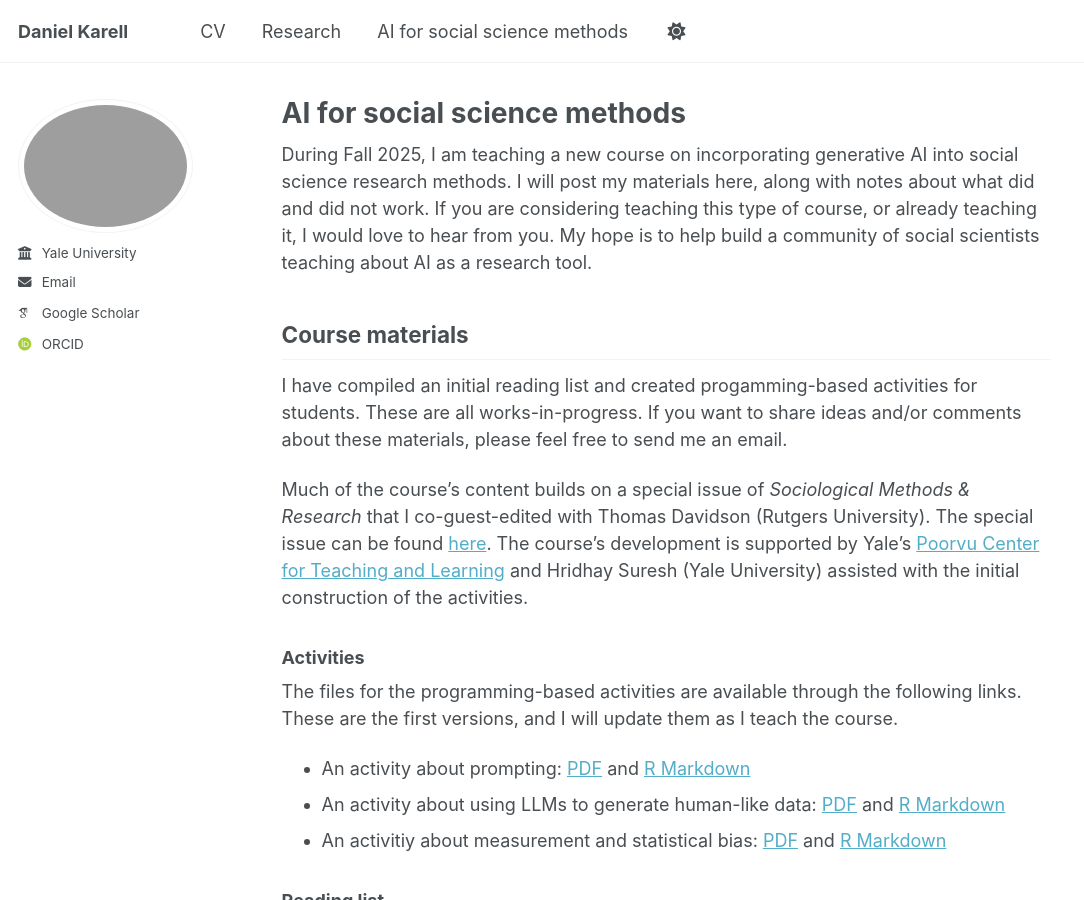
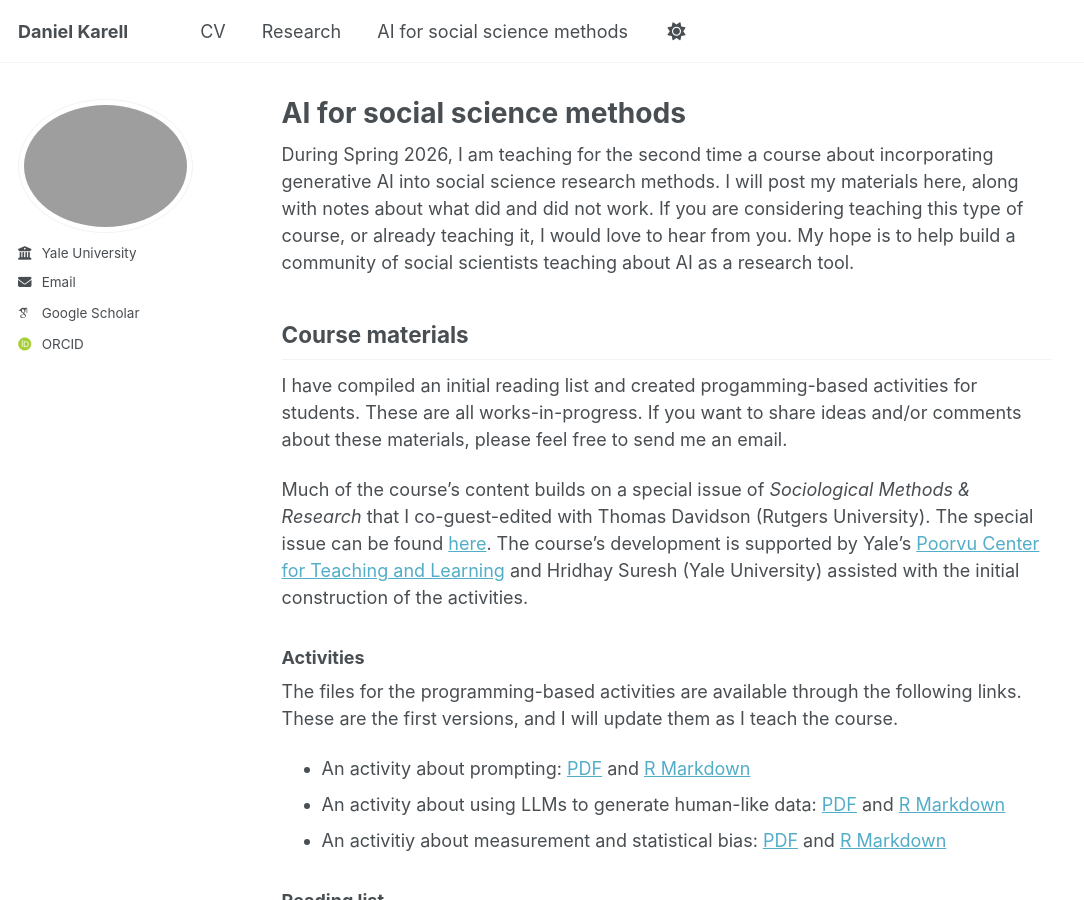
Before and after one commit to dkarell/dkarell.github.io, a Jekyll site: the page built from _pages/ai_for_social_science_methods.md, in a window 1280 px wide and 900 px high. Shown: the whole window, without its empty margins (0-1084 px from the left). Built offline with Jekyll 4.4.1, drawn with Linux system fonts in a browser that asks for light colours; some web fonts are replaced; a script that is not in the unit is left out.

Commit message:
Update ai_for_social_science_methods.md

```diff
--- a/_pages/ai_for_social_science_methods.md
+++ b/_pages/ai_for_social_science_methods.md
@@ -5,7 +5,7 @@ author_profile: true
 ---
 
 
-During Fall 2025, I am teaching a new course on incorporating generative AI into social science research methods. I will post my materials here, along with notes about what did and did not work. If you are considering teaching this type of course, or already teaching it, I would love to hear from you. My hope is to help build a community of social scientists teaching about AI as a research tool.
+During Spring 2026, I am teaching for the second time a course about incorporating generative AI into social science research methods. I will post my materials here, along with notes about what did and did not work. If you are considering teaching this type of course, or already teaching it, I would love to hear from you. My hope is to help build a community of social scientists teaching about AI as a research tool.
 
 ## Course materials
 
```
